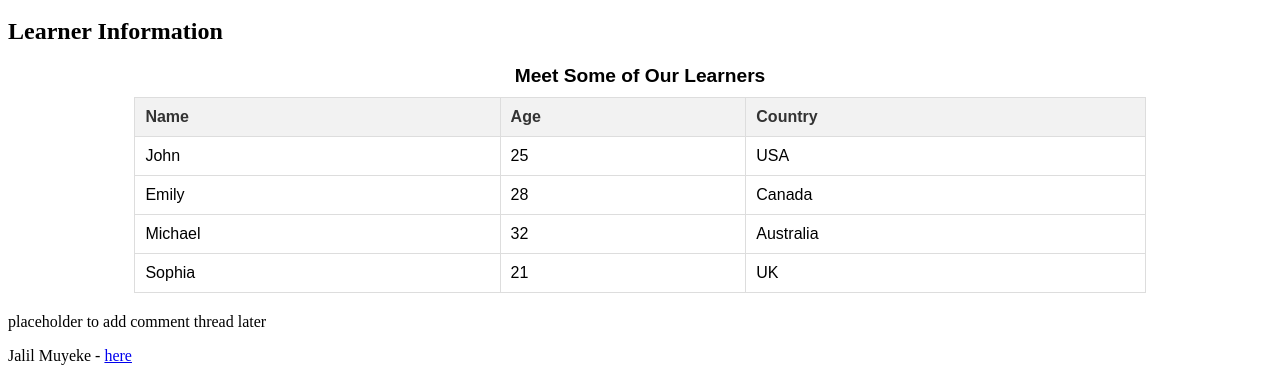
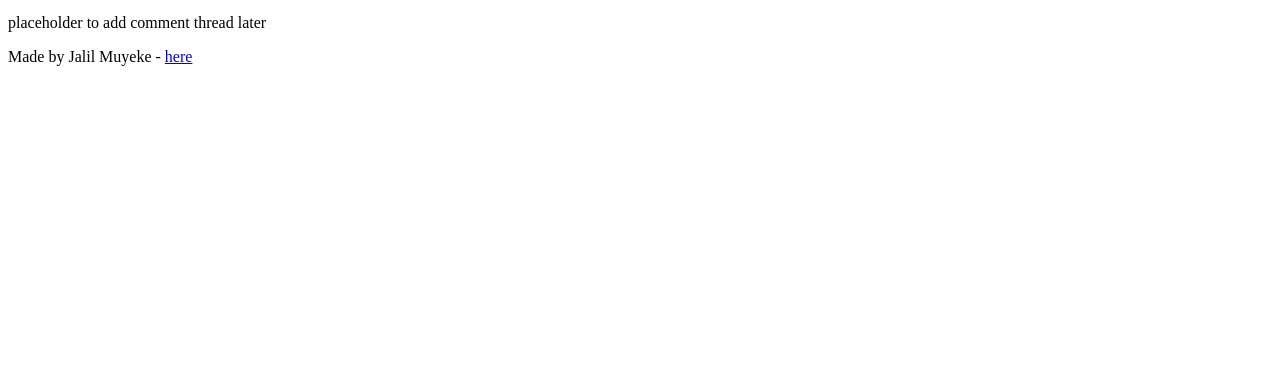
Before and after one commit to thisRaj/My_First_Portfolio, a plain HTML site: page html_basic/index.html in a window 1280 px wide. Shown: the part 696-1077 px from the top of the page. After the commit the page ends 800 px from the top, so only its background shows below. Drawn offline with Linux system fonts and the light colour scheme.

Commit message:
index.html

```diff
--- a/html_basic/index.html
+++ b/html_basic/index.html
@@ -4,31 +4,6 @@
     <meta charset="UTF-8">
     <meta name="viewport" content="width=device-width, initial-scale=1.0">
     <title>My Enhanced HTML Page</title>
-    <style>
-        /* Basic styling for the table for better readability */
-        table {
-            width: 80%; /* Adjust width as needed */
-            margin: 20px auto; /* Center table and add some margin */
-            border-collapse: collapse; /* Remove double borders */
-            font-family: Arial, sans-serif; /* Consistent font */
-        }
-        th, td {
-            border: 1px solid #ddd; /* Light grey border */
-            padding: 10px; /* Add some padding in cells */
-            text-align: left; /* Align text to the left */
-        }
-        th {
-            background-color: #f2f2f2; /* Light grey background for header */
-            color: #333; /* Darker text for header */
-            font-weight: bold;
-        }
-        caption {
-            caption-side: top;
-            font-size: 1.2em;
-            font-weight: bold;
-            margin-bottom: 10px;
-        }
-    </style>
 </head>
 <body>
     <header>
@@ -58,41 +33,7 @@
             <a href="https://www.alxafrica.com/" target="_blank">
                 <img src="https://i.ibb.co/gTDZZT8/ALX-Logo-07.png" alt="ALX Africa Logo" style="width:200px;height:auto;">
             </a>
-
-            <h2>Learner Information</h2>
-            <table>
-                <caption>Meet Some of Our Learners</caption>
-                <thead>
-                    <tr>
-                        <th>Name</th>
-                        <th>Age</th>
-                        <th>Country</th>
-                    </tr>
-                </thead>
-                <tbody>
-                    <tr>
-                        <td>John</td>
-                        <td>25</td>
-                        <td>USA</td>
-                    </tr>
-                    <tr>
-                        <td>Emily</td>
-                        <td>28</td>
-                        <td>Canada</td>
-                    </tr>
-                    <tr>
-                        <td>Michael</td>
-                        <td>32</td>
-                        <td>Australia</td>
-                    </tr>
-                    <tr>
-                        <td>Sophia</td>
-                        <td>21</td>
-                        <td>UK</td>
-                    </tr>
-                </tbody>
-            </table>
-        </article>
+            </article>
 
         <aside>
             <p>placeholder to add comment thread later</p>
@@ -100,7 +41,7 @@
     </main>
 
     <footer>
-        <p>Jalil Muyeke - <a href="https://www.example.com" target="_blank">here</a></p>
+        <p>Made by Jalil Muyeke - <a href="https://www.example.com" target="_blank">here</a></p>
     </footer>
 </body>
 </html>
```
